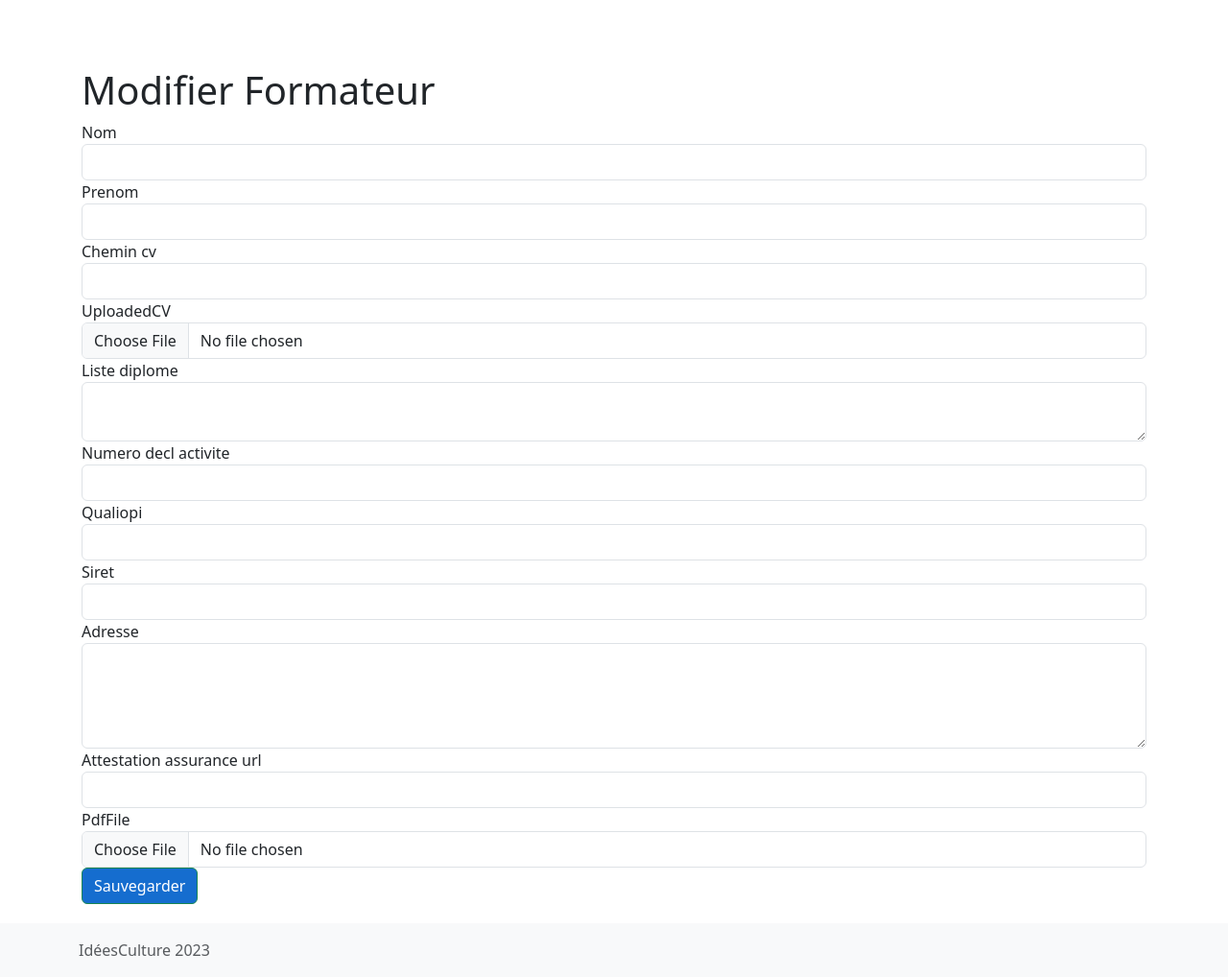
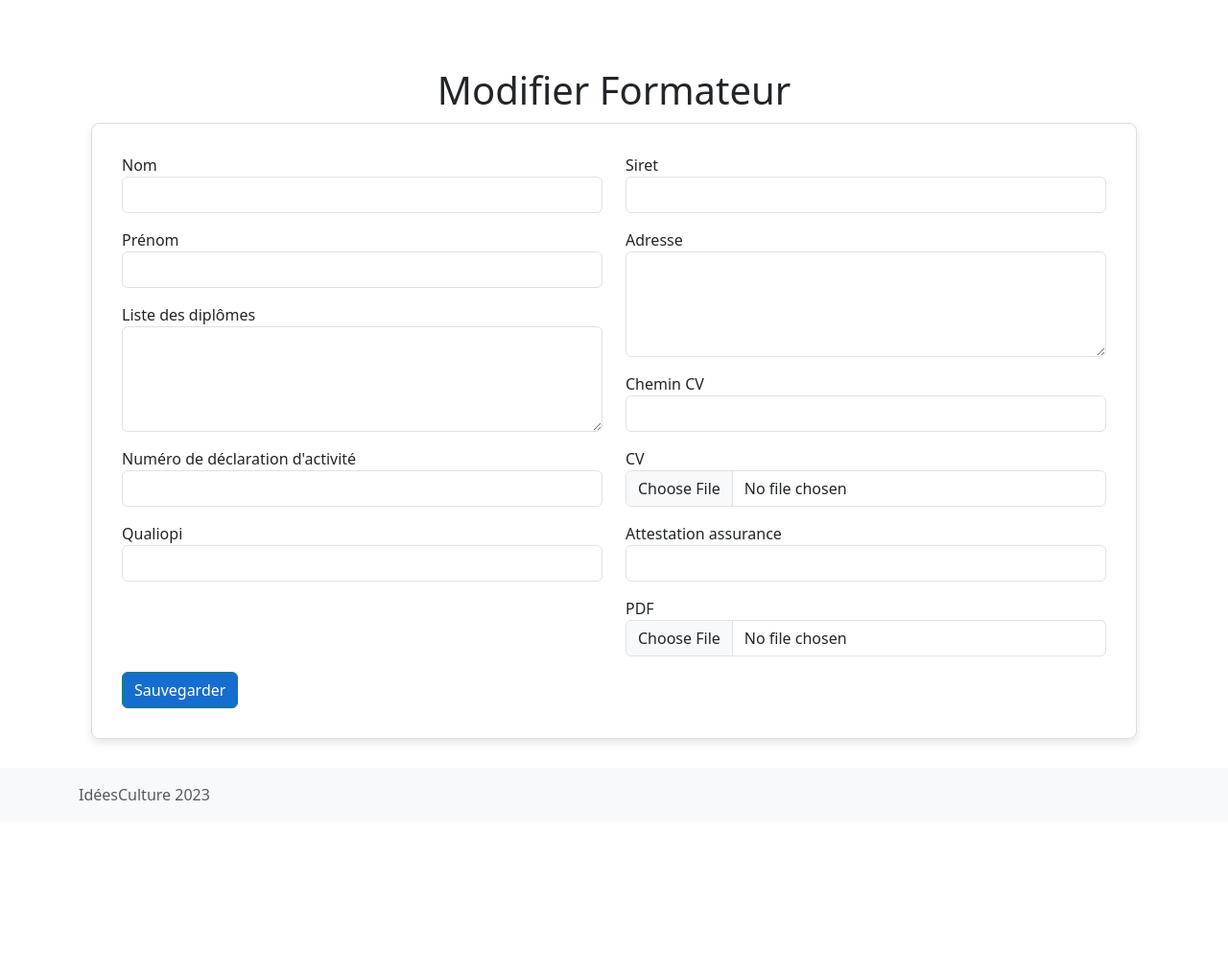
Before and after one commit to ideesculture/espaceFormation, a Yii app: template views/formateurs/update.php in a window 1280 px wide. Shown: the whole page at 96% size. After the commit the page ends 834 px from the top, so only its background shows below. Run offline with PHP 8.4 and a stand-in for Yii, Linux system fonts and the light colour scheme; the template is opened without the code that fills it, so the values that code supplies are empty; form fields are guessed from the names that the template uses; some libraries are stand-ins or nearby versions.

Commit message:
css Formateur Update

```diff
--- a/views/formateurs/_form.php
+++ b/views/formateurs/_form.php
@@ -10,34 +10,67 @@ use yii\widgets\ActiveForm;
 ?>
 
 <div class="formateurs-form">
-<?php $form = ActiveForm::begin(['options' => ['enctype' => 'multipart/form-data']]) ?>
+    <div class="card">
+        <div class="card-body">
 
+            <?php $form = ActiveForm::begin(['options' => ['enctype' => 'multipart/form-data']]) ?>
 
-    <!-- Champs pour le modèle Formateurs -->
-    <?= $form->field($model, 'nom', ['labelOptions' => ['class' => 'required-label control-label']])->textInput() ?>
-    <?= $form->field($model, 'prenom',['labelOptions' => ['class' => 'required-label control-label']])->textInput() ?>
+            <div class="row">
+                <div class="col-md-6">
 
-    <!-- Champs pour le modèle User -->
-    <!-- $form->field($userModel, 'email')->textInput()  -->
-    <!-- $form->field($userModel, 'password')->passwordInput()  -->
+                    <!-- Champs pour le modèle Formateurs -->
+                    <div class="mb-3">
+                        <?= $form->field($model, 'nom')->textInput()->label('Nom') ?>
+                    </div>
+                    <div class="mb-3">
+                        <?= $form->field($model, 'prenom')->textInput()->label('Prénom') ?>
+                    </div>
+                    <div class="mb-3">
+                        <?= $form->field($model, 'liste_diplome')->textarea(['rows' => 4])->label('Liste des diplômes') ?>
+                    </div>
+                    <div class="mb-3">
+                        <?= $form->field($model, 'numero_decl_activite')->textInput()->label('Numéro de déclaration d\'activité') ?>
+                    </div>
+                    <div class="mb-3">
+                        <?= $form->field($model, 'qualiopi')->textInput()->label('Qualiopi') ?>
+                    </div>
 
-    <!-- Autres champs formateurs -->
-    <?= $form->field($model, 'chemin_cv')->textInput() ?>
-    <?= $form->field($uploadFormModel, 'uploadedCV')->fileInput() ?>
+                </div>
+                <div class="col-md-6">
 
-    <?= $form->field($model, 'liste_diplome')->textarea() ?>
-    <?= $form->field($model, 'numero_decl_activite')->textInput() ?>
-    <?= $form->field($model, 'qualiopi')->textInput() ?>
-    <?= $form->field($model, 'siret')->textInput() ?>
-    <?= $form->field($model, 'adresse')->textarea(['rows' => 4]) ?>
-    <?= $form->field($model, 'attestation_assurance_url')->textInput() ?>
-    <!-- Champ pour les PDF -->
-    <?= $form->field($uploadFormModel, 'pdfFile')->fileInput() ?>
+                    <!-- Champs pour le modèle User -->
+                    <!-- <div class="mb-3">
+                    $form->field($userModel, 'email')->textInput()->label('Email') ?>
+                    </div>
+                    <div class="mb-3">
+                     $form->field($userModel, 'password')->passwordInput()->label('Mot de passe') ?>
+                    </div> -->
 
+                    <div class="mb-3">
+                        <?= $form->field($model, 'siret')->textInput()->label('Siret') ?>
+                    </div>
+                    <div class="mb-3">
+                        <?= $form->field($model, 'adresse')->textarea(['rows' => 4])->label('Adresse') ?>
+                    </div>
+                    <div class="mb-3">
+                        <?= $form->field($model, 'chemin_cv')->textInput()->label('Chemin CV') ?>
+                    </div>
+                    <div class="mb-3">
+                        <?= $form->field($uploadFormModel, 'uploadedCV')->fileInput()->label('CV') ?>
+                    </div>
+                    <div class="mb-3">
+                        <?= $form->field($model, 'attestation_assurance_url')->textInput()->label('Attestation assurance') ?>
+                    </div>
+                    <div class="mb-3">
+                        <?= $form->field($uploadFormModel, 'pdfFile')->fileInput()->label('PDF') ?>
+                    </div>
+                </div>
+            </div>
 
-    <div class="form-group">
-        <?= Html::submitButton('Sauvegarder', ['class' => 'btn btn-success']) ?>
+            <d  iv class="form-group mt-4 text-center">
+                <?= Html::submitButton('Sauvegarder', ['class' => 'btn btn-success']) ?>
+            </div>
+            <?php ActiveForm::end(); ?>
+        </div>
     </div>
-
-    <?php ActiveForm::end(); ?>
 </div>
--- a/views/formateurs/update.php
+++ b/views/formateurs/update.php
@@ -9,7 +9,7 @@ $this->title = 'Modifier Formateur';
 ?>
 <div class="formateurs-update">
 
-    <h1><?= Html::encode($this->title) ?></h1>
+<h1 class="text-center"><?= Html::encode($this->title) ?></h1>
 
     <?= $this->render('_form', [
         'model' => $model,
--- a/web/css/site.css
+++ b/web/css/site.css
@@ -7,10 +7,6 @@ main>.container {
     padding: 10px;
     margin-bottom: 10px;
 }
-
-/* .passe {
-    background-color: #f8d7da;
-} */
 
 .avenir {
     background-color: #d4edda;
```
Also changed, not shown: controllers/FormateursController.php (indentation only), 1 other file.
